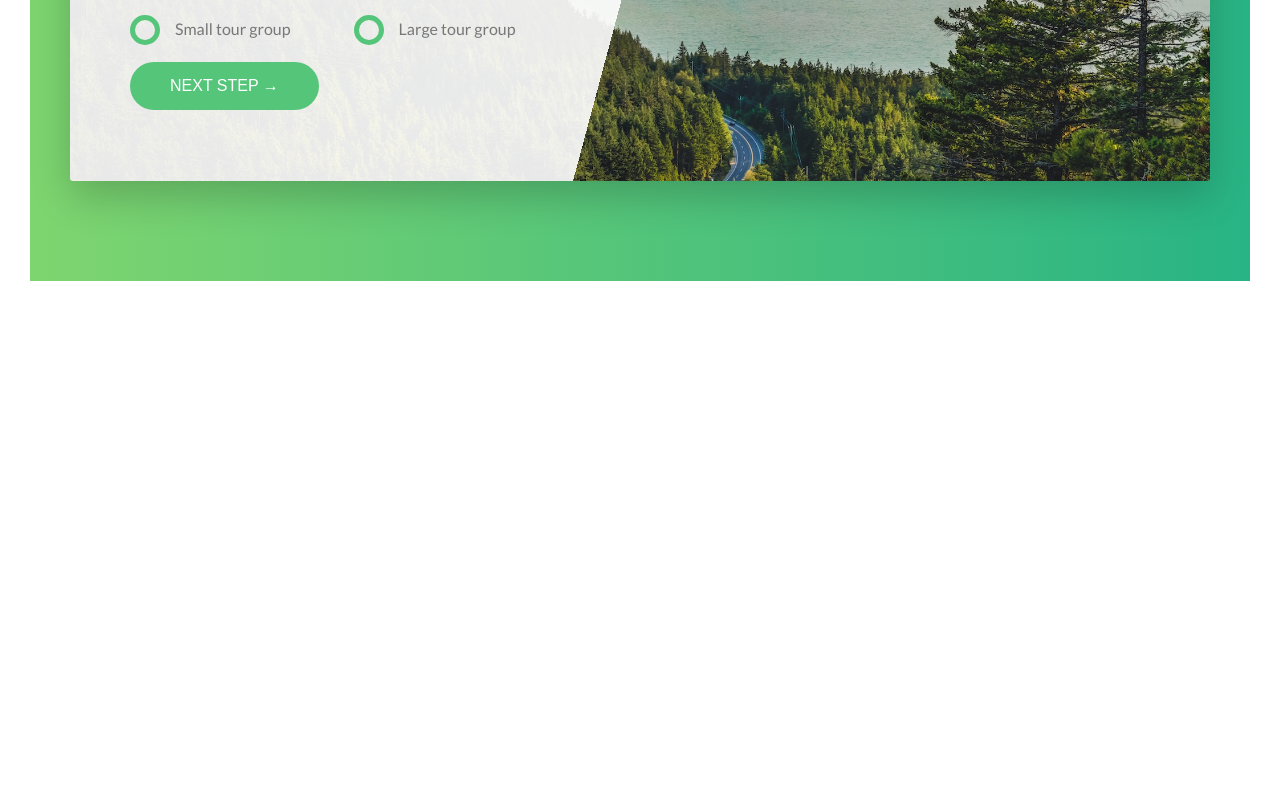
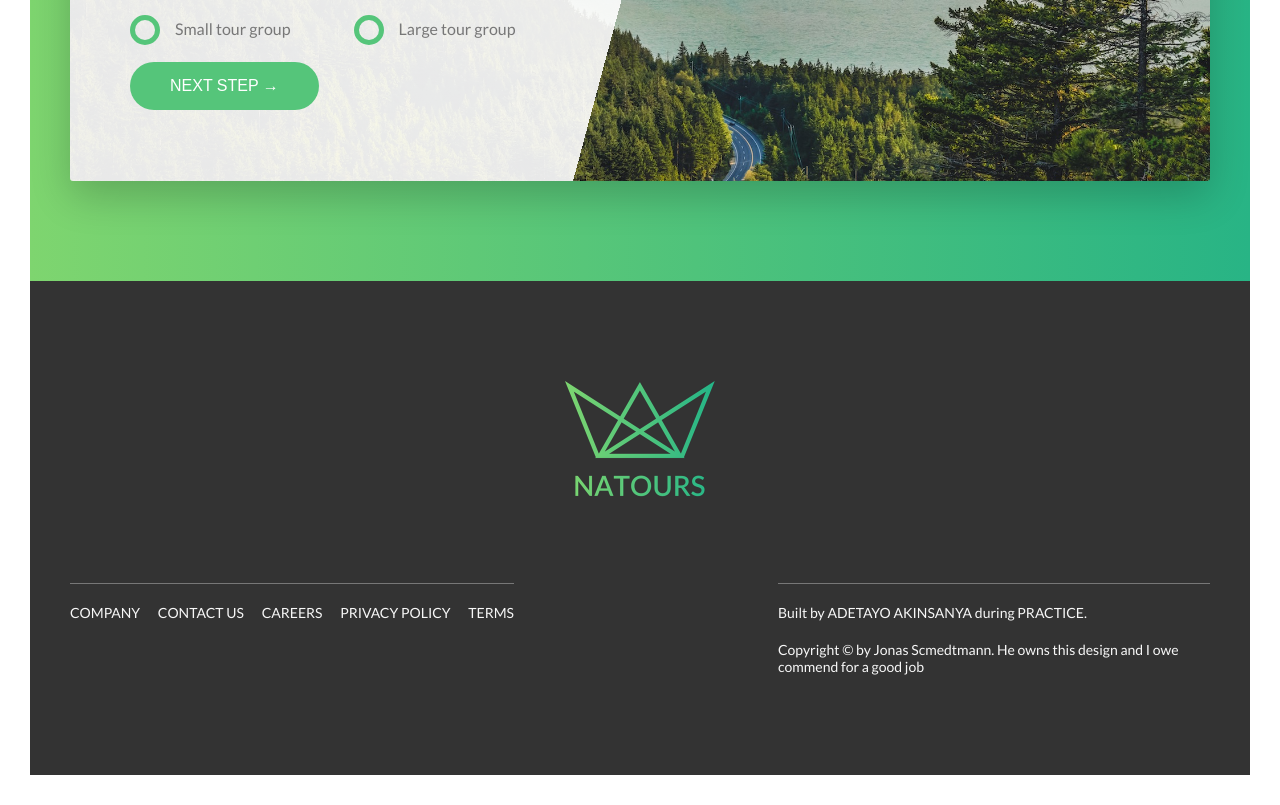
Before and after one commit to unkletayo/Natours, a website: page index.html in a window 1280 px wide. Shown: the part 4698-5503 px from the top of the page. Before the commit the page ends 5009 px from the top, so only its background shows below. Drawn offline with Linux system fonts and the light colour scheme.

Commit message:
Implemeted footer

```diff
--- a/index.html
+++ b/index.html
@@ -316,6 +316,7 @@
                 <label for="email" class="form__label">Email </label>
               </div>
 
+
               <div class="form-group">
                 <div class="form__radio-group">
                   <input type="radio" name="size" id="small" class="form__radio-input">
@@ -331,6 +332,7 @@
                     Large tour group</label>
                 </div>
               </div>
+
               <div class="form__group">
                 <button class="btn btn--green">Next Step &rarr;</button>
               </div>
@@ -341,6 +343,34 @@
     </section>
 
   </main>
+
+  <footer class="footer">
+    <div class="footer__logo-box">
+      <img class="footer__logo" src="img/logo-green-2x.png" alt="">
+    </div>
+
+    <div class="row">
+      <div class="col-1-of-2">
+        <div class="footer__navigation">
+          <ul class="footer__list">
+            <li class="footer__item"><a href="" class="footer__link">Company</a></li>
+            <li class="footer__item"><a href="" class="footer__link">Contact Us</a></li>
+            <li class="footer__item"><a href="" class="footer__link">Careers</a></li>
+            <li class="footer__item"><a href="" class="footer__link">Privacy Policy</a></li>
+            <li class="footer__item"><a href="" class="footer__link">Terms</a></li>
+          </ul>
+        </div>
+      </div>
+
+      <div class="col-1-of-2">
+        <p class="footer__copyright">
+          Built by <a href="" class="footer__link u-margin-bottom-small">Adetayo Akinsanya</a> during <a href="#"
+            class="footer__link">Practice</a>. <br> Copyright &copy; by Jonas Scmedtmann. He owns this design and I owe
+          commend for a good job
+        </p>
+      </div>
+    </div>
+  </footer>
 
 
   <!-- <section class="grid-test">
--- a/sass/abstracts/_variable.scss
+++ b/sass/abstracts/_variable.scss
@@ -12,6 +12,7 @@ $color-tertiary-dark: #5643fa;
 $color-black: #000;
 $color-white: #fff;
 $color-gray-dark: #777;
+$color-gray-dark-3: #333;
 $color-gray-dark-2: #999;
 $color-gray-light-1: #f7f7f7;
 $color-gray-light-2: #eee;
--- a/sass/base/_utility.scss
+++ b/sass/base/_utility.scss
@@ -1,20 +1,20 @@
 .u-center-text {
-  text-align: center;
+  text-align: center !important;
 }
 
 .u-margin-bottom-big {
-  margin-bottom: 8rem;
+  margin-bottom: 8rem !important;
 }
 .u-margin-bottom-medium {
-  margin-bottom: 4rem;
+  margin-bottom: 4rem !important;
 }
 .u-margin-bottom-small {
-  margin-bottom: 2rem;
+  margin-bottom: 2rem !important;
 }
 
 .u-margin-top-big {
-  margin-bottom: 8rem;
+  margin-bottom: 8rem !important;
 }
 .u-margin-top-huge {
-  margin-bottom: 8rem;
+  margin-bottom: 8rem !important;
 }
--- /dev/null
+++ b/sass/layout/_footer.scss
@@ -0,0 +1,60 @@
+.footer {
+  background-color: $color-gray-dark-3;
+  padding: 10rem 0;
+  font-size: 1.4rem;
+  color: $color-gray-light-1;
+
+  &__logo-box {
+    text-align: center;
+    margin-bottom: 8rem;
+  }
+
+  &__logo {
+    width: 15rem;
+    height: auto;
+  }
+
+  &__navigation {
+    border-top: 1px solid $color-gray-dark;
+    padding-top: 2rem;
+    display: inline-block;
+  }
+
+  &__list {
+    list-style: none;
+  }
+
+  &__item {
+    display: inline-block;
+
+    &:not(:last-child) {
+      margin-right: 1.5rem;
+    }
+  }
+
+  &__link {
+    &:link,
+    &:visited {
+      color: $color-gray-light-1;
+      background-color: $color-gray-dark-3;
+      text-decoration: none;
+      text-transform: uppercase;
+      display: inline-block;
+      transition: all 0.2s;
+    }
+
+    &:hover,
+    &:active {
+      color: $color-primary;
+      box-shadow: 0 1rem 2rem rgba($color-black, 0.4);
+      transform: rotate(5deg) scale(1.3);
+    }
+  }
+
+  &__copyright {
+    border-top: 1px solid $color-gray-dark;
+    padding-top: 2rem;
+    width: 80%;
+    float: right;
+  }
+}
--- a/sass/main.scss
+++ b/sass/main.scss
@@ -16,6 +16,7 @@
 @import 'components/stories';
 
 @import 'layout/grid';
+@import 'layout/footer';
 @import 'layout/header';
 
 @import 'pages/home';
```
Also changed, not shown: css/style.css.
